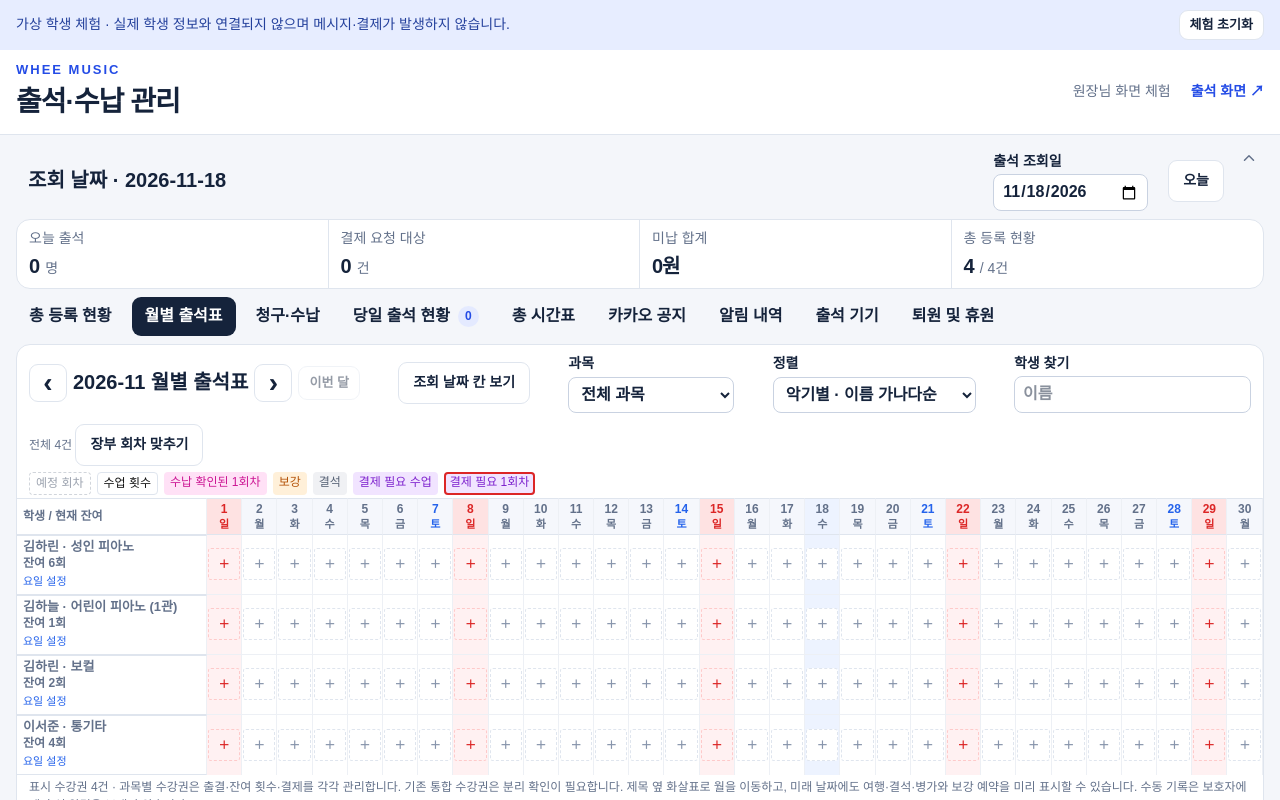
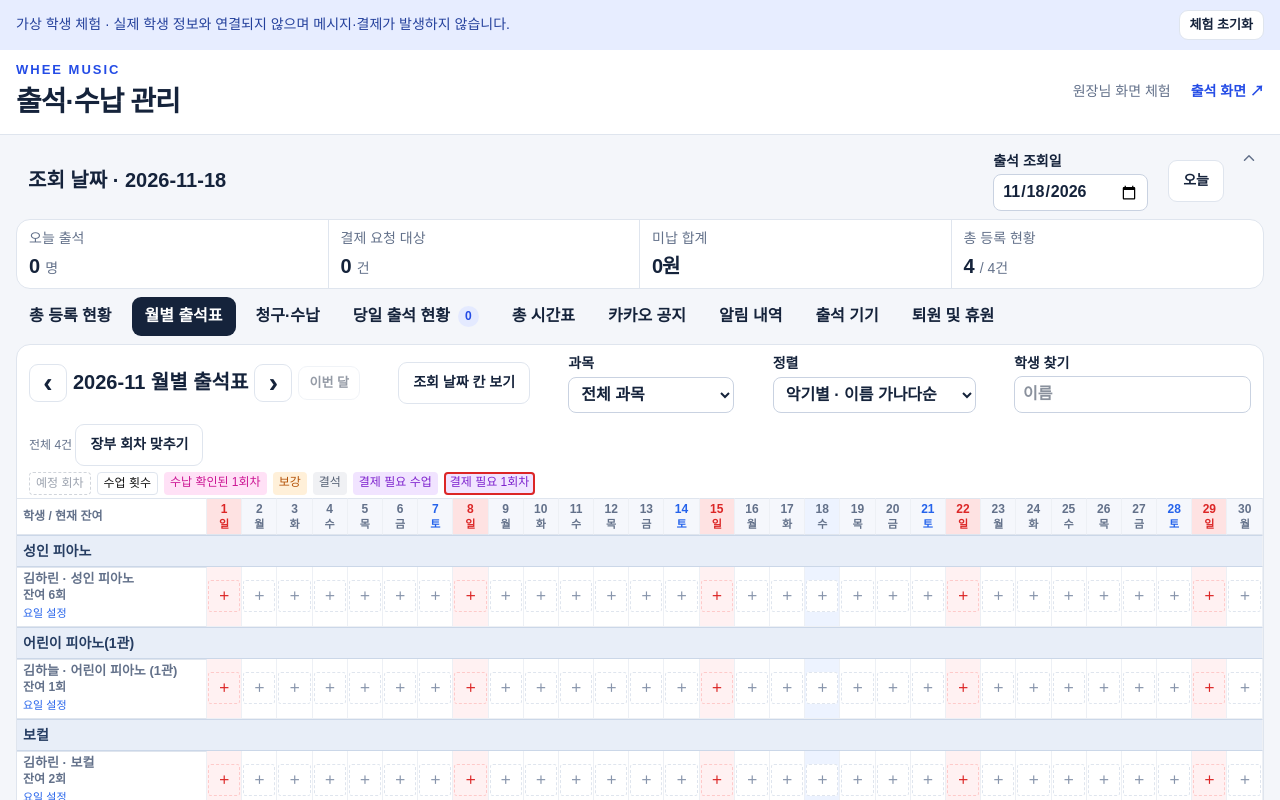
Before and after one commit to hwani7238/academy-web, a Next.js app: page /operations/demo in a window 1280 px wide. Both pictures are taken after a click on the button "월별 출석표". Shown: the top 800 px of the page. Built offline with nearby package versions, Linux system fonts and the light colour scheme.

Commit message:
Add instrument headings to monthly attendance and remove five-row separators

```diff
--- a/src/components/operations/MonthlyAttendance.tsx
+++ b/src/components/operations/MonthlyAttendance.tsx
@@ -13,7 +13,7 @@ import { CloseButton } from './CloseButton';
 import { enrollmentState } from '@/lib/operations/lifecycle';
 import { ACADEMY_DAYS } from '@/lib/operations/academy-calendar';
 import { calendarDay, HOLIDAY_YEARS } from '@/lib/operations/holidays';
-import { memo, useCallback, useEffect, useMemo, useRef, useState } from 'react';
+import { Fragment, memo, useCallback, useEffect, useMemo, useRef, useState } from 'react';
 import { ATTENDANCE_LABELS, AttendanceStatus, Snapshot, seoulDay, defaultAttendanceUnits } from '@/lib/operations/model';
 import { GROUPS, groupName, compareGroups, displayEnrollmentName } from '@/lib/operations/student-order';
 import { attendanceMonthDay, orderAttendanceStudents, type AttendanceOrder } from '@/lib/operations/attendance-order';
@@ -108,7 +108,10 @@ export function MonthlyAttendance({ data, day, busy, loading, onDayChange, save
     {month === '2026-10' && <p className="month-help academy-calendar-note">10월 3일 정상 수업 · 5일·9일 휴원 — 휴원일은 예정 회차에서 제외됩니다.</p>}
     {moveError && <p className="error" role="alert">{moveError}</p>}
     {loading ? <p className="empty" role="status">{month} 출석표를 불러오고 있습니다…</p> : <div className="table-wrap monthly-scroll" ref={scrollRef}><table className="monthly-table" style={{minWidth:190 + count * 32}}><colgroup><col style={{width:190}} />{dates.map(d=><col key={d} />)}</colgroup><thead><tr><th>학생 / 현재 잔여</th>{dates.map((d, i) => { const calendar = calendarDay(d); return <th key={d} ref={d === day ? dateRef : undefined} title={[calendar.holiday, ACADEMY_DAYS[d]?.label].filter(Boolean).join(' · ')} aria-label={`${d} ${['일','월','화','수','목','금','토'][calendar.weekday]}${calendar.holiday ? ` · ${calendar.holiday}` : ''}${ACADEMY_DAYS[d] ? ` · ${ACADEMY_DAYS[d].label}` : ''}`} className={`${d === today ? 'month-today' : ''} ${calendar.className}`}>{i + 1}<small>{['일','월','화','수','목','금','토'][calendar.weekday]}</small>{ACADEMY_DAYS[d] && <small className="academy-day-label">{ACADEMY_DAYS[d].open ? '운영' : '휴원'}</small>}</th>; })}</tr></thead><tbody>
-      {visibleStudents.map(s => <MonthlyRow key={s.id} student={s} account={accountById.get(s.id)} invoice={invoiceByStudent.get(s.id)} dates={dates} today={today} lookup={lookup} legacy={displayLegacy} references={references} sequence={sequence} confirmedFirst={confirmedFirst} unpaidCycles={unpaidCycles} cycleFirstDays={sequenceState.cycleFirstDays} forecast={forecast} unpaidForecastFirst={unpaidForecastFirst} busy={busy} open={open} openPayment={openPayment} openRange={openRange} openSchedule={openSchedule} move={move} />)}
+      {visibleStudents.map((s, index) => <Fragment key={s.id}>
+        {order === 'group' && (index === 0 || groupName(visibleStudents[index - 1]) !== groupName(s)) && <tr className="monthly-group-heading"><th colSpan={dates.length + 1}><span>{groupName(s)}</span></th></tr>}
+        <MonthlyRow key={s.id} student={s} account={accountById.get(s.id)} invoice={invoiceByStudent.get(s.id)} dates={dates} today={today} lookup={lookup} legacy={displayLegacy} references={references} sequence={sequence} confirmedFirst={confirmedFirst} unpaidCycles={unpaidCycles} cycleFirstDays={sequenceState.cycleFirstDays} forecast={forecast} unpaidForecastFirst={unpaidForecastFirst} busy={busy} open={open} openPayment={openPayment} openRange={openRange} openSchedule={openSchedule} move={move} />
+      </Fragment>)}
     </tbody></table></div>}{!loading && !visibleStudents.length && <p className="empty">선택한 과목과 이름에 해당하는 학생이 없습니다.</p>}
 
     {!HOLIDAY_YEARS.includes(Number(month.slice(0, 4))) && <p className="month-help">이 연도의 공휴일 자료는 아직 등록되지 않아 주말 색상만 표시합니다.</p>}<p className="month-help">표시 수강권 {visibleStudents.length}건 · 과목별 수강권은 출결·잔여 횟수·결제를 각각 관리합니다. 기존 통합 수강권은 분리 확인이 필요합니다. 제목 옆 화살표로 월을 이동하고, 미래 날짜에도 여행·결석·병가와 보강 예약을 미리 표시할 수 있습니다. 수동 기록은 보호자에게 출석 알림을 보내지 않습니다.</p>
--- a/src/components/operations/operations.css
+++ b/src/components/operations/operations.css
@@ -50,8 +50,8 @@
 .whee-ops .time-wheel-value{display:block;text-align:center;font-size:18px;font-weight:750;color:#1736aa;margin-top:12px}
 
 /* Follow the displayed order, including filtered and attendance-sorted rosters. */
-.whee-ops .monthly-table tbody > tr:nth-child(5n) > th,
-.whee-ops .monthly-table tbody > tr:nth-child(5n) > td{border-bottom:6px solid #fff1b8}
+.whee-ops .monthly-table .monthly-group-heading > th{position:static;width:auto;padding:6px;text-align:left;background:#e8eef8;color:#263d62;border-top:1px solid #cbd7e8;border-bottom:1px solid #cbd7e8;font-size:14px;font-weight:750;line-height:18px}
+.whee-ops .monthly-table .monthly-group-heading > th > span{position:sticky;left:6px;display:block;width:max-content;max-width:100%}
 
 /* Imported attendance keeps its status colors even though it is read-only. */
 .whee-ops .monthly-table .attendance-cell.imported:disabled{opacity:1}
```
